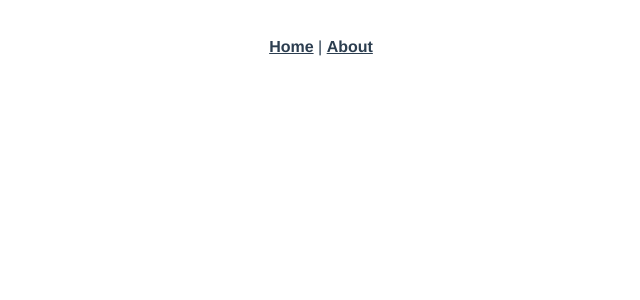
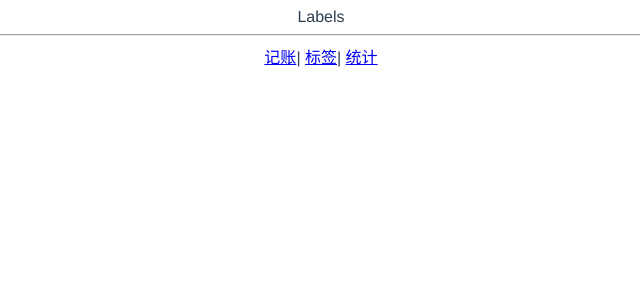
Before and after one commit to Kidnapped33/money, a Vue app: page /#/labels in a window 1280 px wide. Shown: the top 300 px of the page, without its empty margins (319-959 px from the left). Built offline with nearby package versions, Linux system fonts and the light colour scheme.

Commit message:
创建3个页面

```diff
--- a/src/App.vue
+++ b/src/App.vue
@@ -1,10 +1,10 @@
 <template>
 <div id="app">
-    <div id="nav">
-      <router-link to="/">Home</router-link> |
-      <router-link to="/about">About</router-link>
-    </div>
-    <router-view/>
+    <router-view />
+    <hr />
+    <router-link to="/money">记账</router-link>|
+    <router-link to="/labels">标签</router-link>|
+    <router-link to="/statistics">统计</router-link>
 </div>
 </template>
 
--- a/src/router/index.ts
+++ b/src/router/index.ts
@@ -1,22 +1,28 @@
 import Vue from 'vue'
 import VueRouter, { RouteConfig } from 'vue-router'
-import Home from '../views/Home.vue'
+import Home from '@/views/Home.vue'
+import Money from '@/views/Money.vue'
+import Labels from '@/views/Labels.vue'
+import Statistics from '@/views/Statistics.vue'
 
 Vue.use(VueRouter)
 
-  const routes: Array<RouteConfig> = [
+const routes: Array<RouteConfig> = [
   {
     path: '/',
-    name: 'Home',
-    component: Home
+    redirect: '/money'
   },
   {
-    path: '/about',
-    name: 'About',
-    // route level code-splitting
-    // this generates a separate chunk (about.[hash].js) for this route
-    // which is lazy-loaded when the route is visited.
-    component: () => import(/* webpackChunkName: "about" */ '../views/About.vue')
+    path: '/money',
+    component: Money
+  },
+  {
+    path: '/labels',
+    component: Labels
+  },
+  {
+    path: '/statistics',
+    component: Statistics
   }
 ]
 
--- /dev/null
+++ b/src/views/Labels.vue
@@ -0,0 +1,12 @@
+<template>
+<div>Labels</div>
+</template>
+
+<script lang="ts">
+import Vue from "vue";
+
+export default Vue.extend({});
+</script>
+
+<style scoped>
+</style>
--- /dev/null
+++ b/src/views/Money.vue
@@ -0,0 +1,12 @@
+<template>
+<div>Money</div>
+</template>
+
+<script lang="ts">
+import Vue from "vue";
+
+export default Vue.extend({});
+</script>
+
+<style scoped>
+</style>
--- /dev/null
+++ b/src/views/Statistics.vue
@@ -0,0 +1,12 @@
+<template>
+<div>Statistics</div>
+</template>
+
+<script lang="ts">
+import Vue from "vue";
+
+export default Vue.extend({});
+</script>
+
+<style scoped>
+</style>
```
Lines whose indentation alone changed are shown as unchanged.
